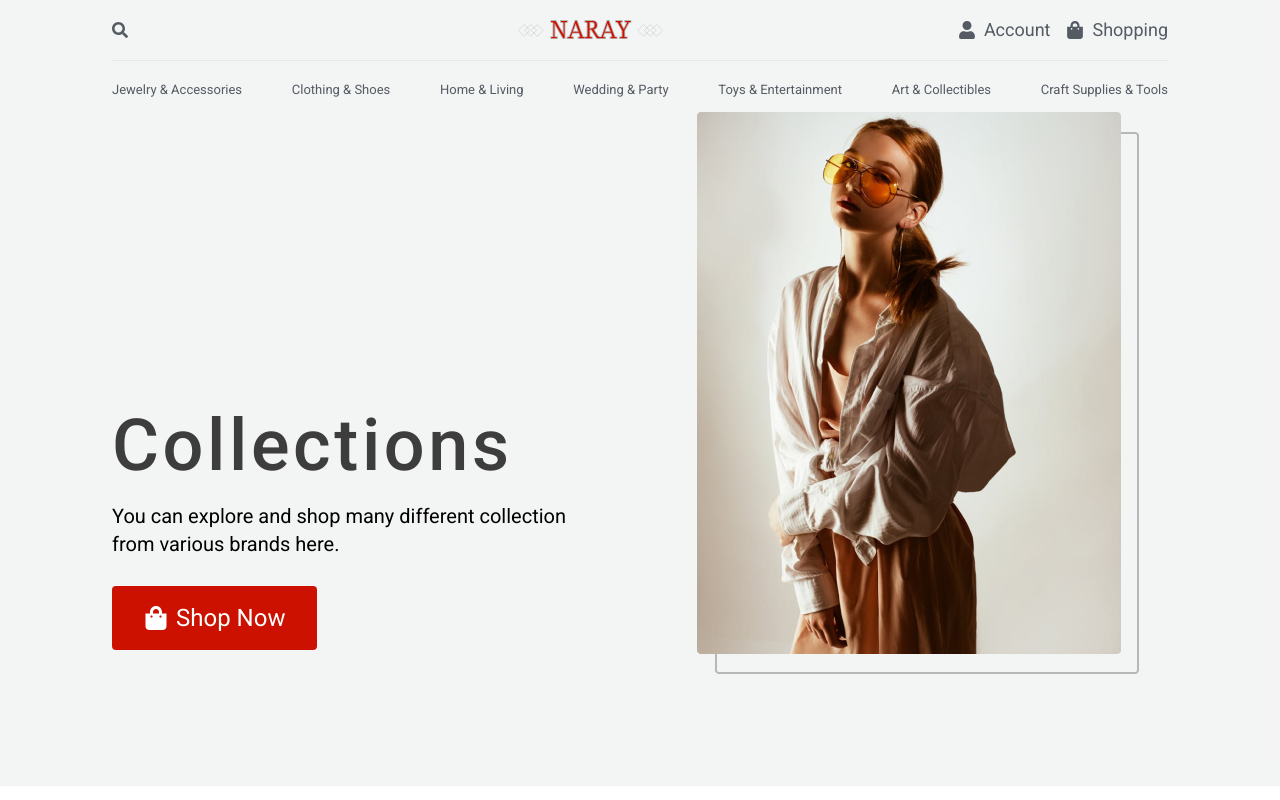
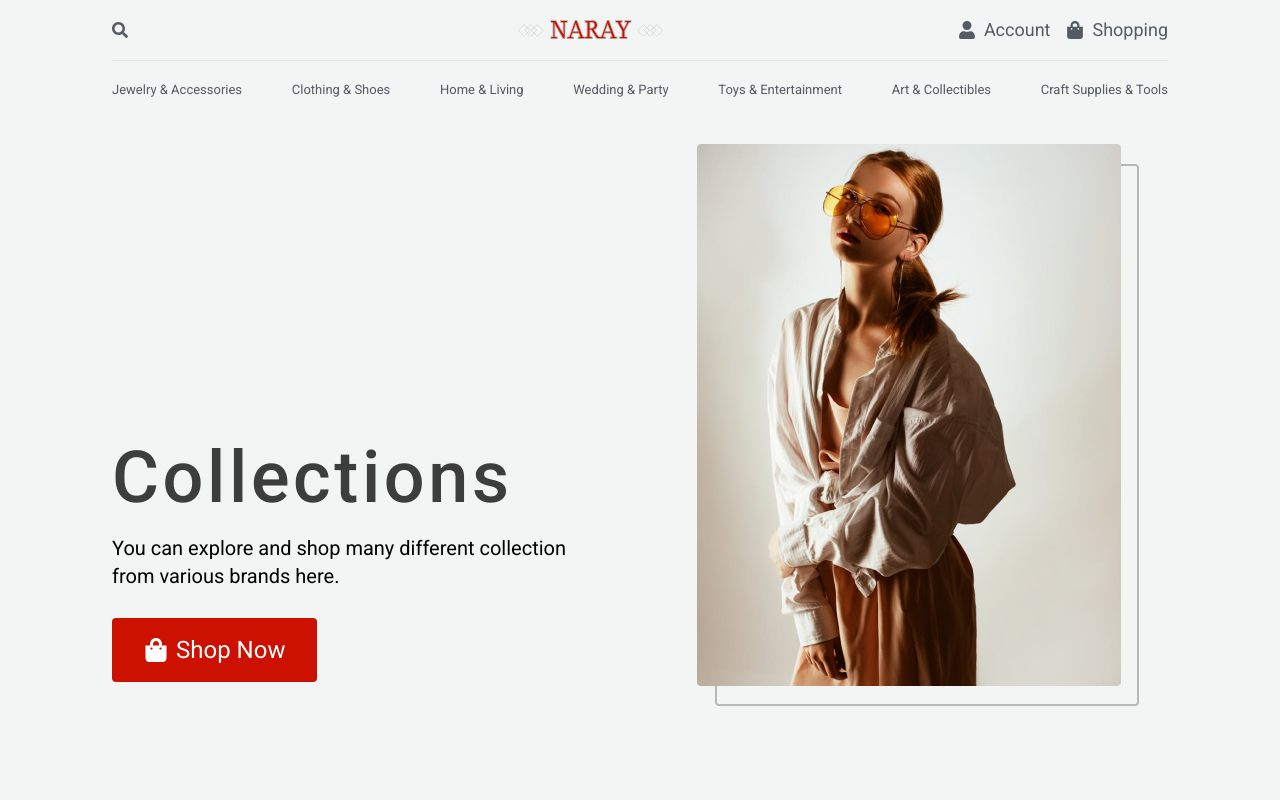
Before and after one commit to ReactIrina/01_e_commerce, a React (Vite) app in the folder project/: page / in a window 1280 px wide. Shown: the top 800 px of the page. Built offline with nearby package versions, Linux system fonts and the light colour scheme.

Commit message:
Fix-pt on header

```diff
--- a/project/src/pages/Home/Banner.jsx
+++ b/project/src/pages/Home/Banner.jsx
@@ -4,7 +4,7 @@ import bannerImg from "/images/banner.png";
 const Banner = () => {
   return (
     <div className="bg-primaryBG  xl:px-28 px-4">
-      <div className="pt-20 pb-2 lg:py-28 flex flex-col md:flex-row-reverse justify-between items-center gap-14 h-full">
+      <div className="pt-20 pb-2 lg:py-36 flex flex-col md:flex-row-reverse justify-between items-center gap-14 h-full">
         <div className="md:w-1/2 self-end">
           <img
             src={bannerImg}
--- a/project/src/pages/Home/Companies.jsx
+++ b/project/src/pages/Home/Companies.jsx
@@ -23,7 +23,7 @@ const Companies = () => {
       {/* category grid */}
       <div className="flex relative flex-col md:flex-row items-center gap-4 mt-8">
         {/* Add the text component outside the grid */}
-        <div className="md:flex md:top-0 md:bottom-0 md:absolute md:self-center md:w-full md:ml-[-3rem]">
+        <div className="md:flex md:top-0 md:bottom-0 md:absolute md:self-center md:w-full md:ml-[-4rem]">
           <p
             className="font-medium text-2xl md:-rotate-90 uppercase text-center  text-Black sm:mt-4 rounded-sm inline-flex md:absolute md:left-0 md:transform -translate-y-1/2 md:pb-28 "
             style={{ zIndex: 1 }}
```
